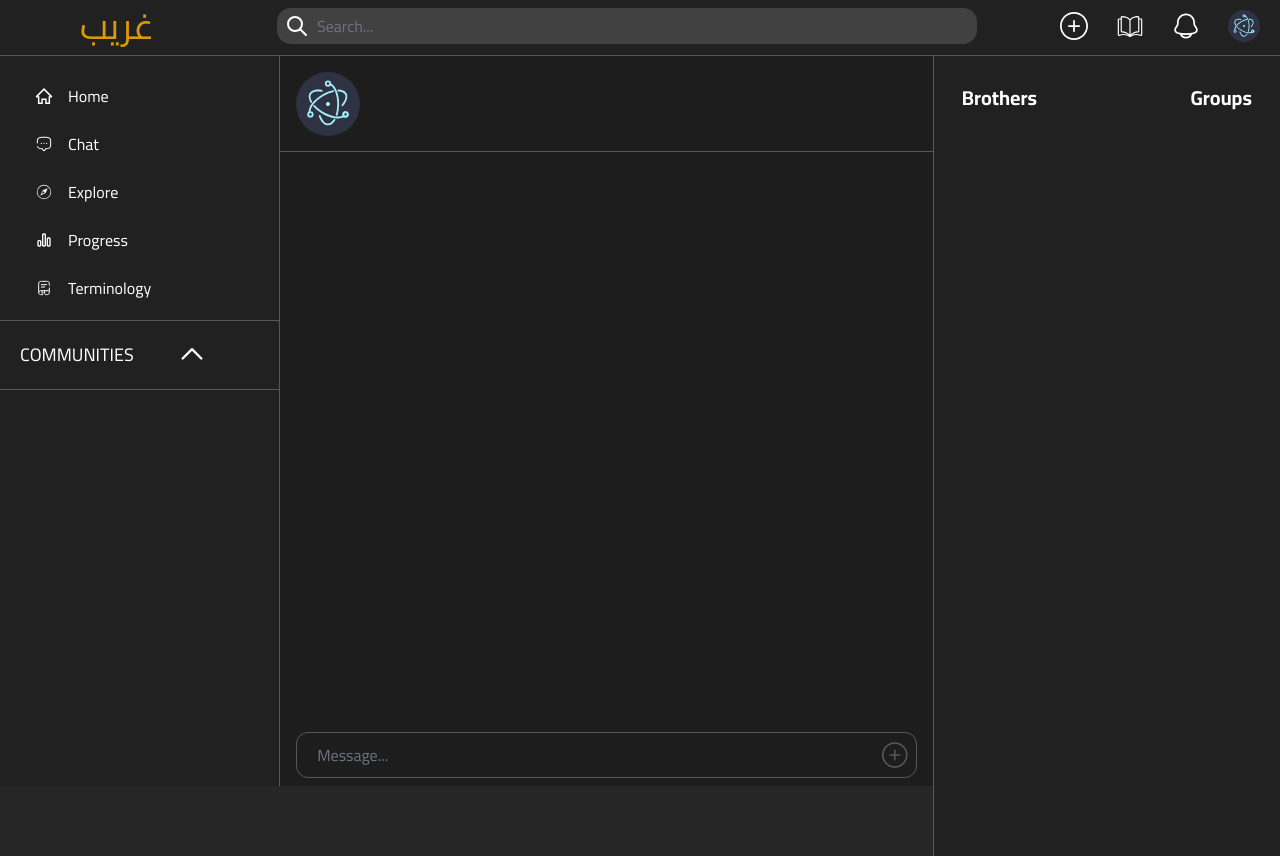
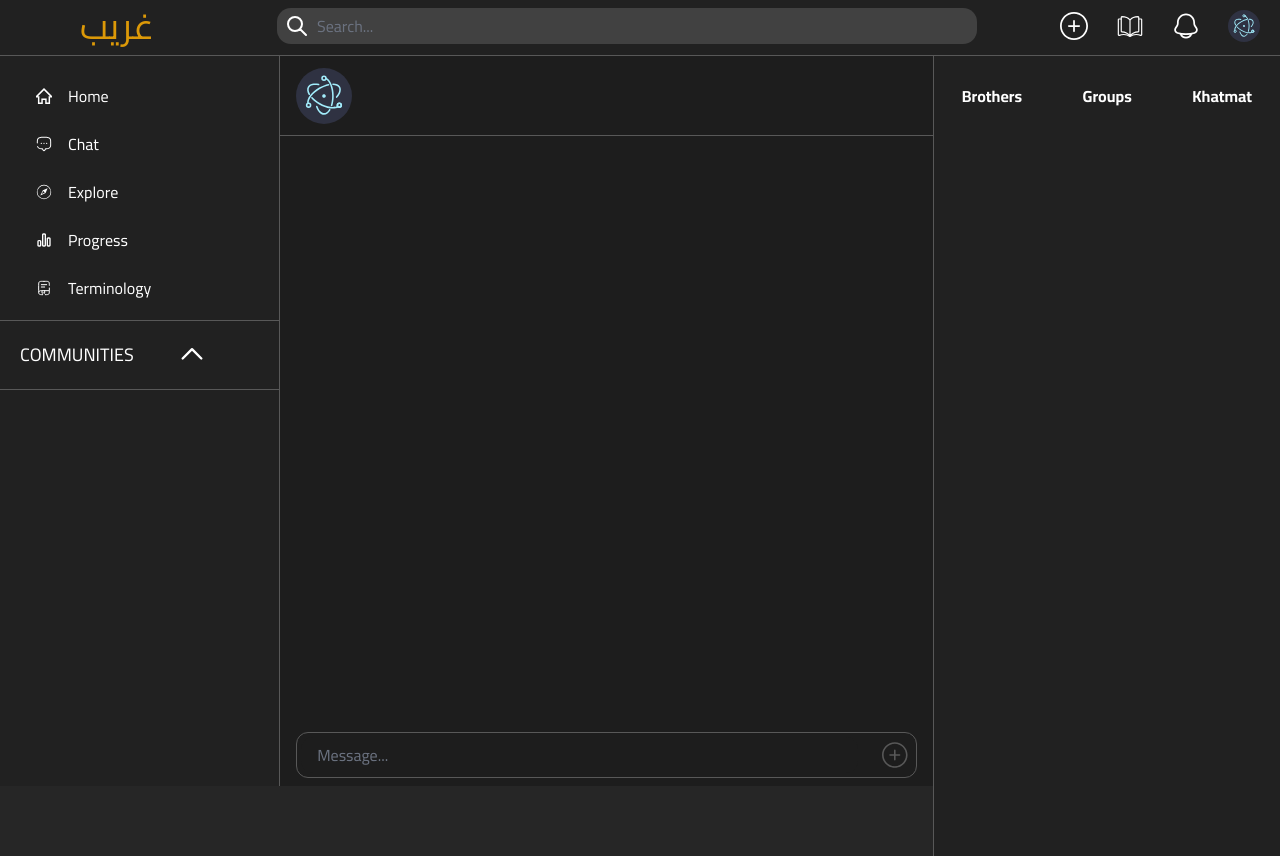
Before and after one commit to gharibPlatform/gharib-web, a Next.js app: page / in a window 1280 px wide. Built offline with nearby package versions, Linux system fonts and the light colour scheme.

Commit message:
adjustments

```diff
--- a/src/components/chat/ChatHeader.jsx
+++ b/src/components/chat/ChatHeader.jsx
@@ -2,9 +2,9 @@ import Image from "next/image"
 
 export default function ChatHeader({ Name }) {
     return(
-        <div class="h-24 border-b border-[var(--g-color)] flex p-4 items-center gap-4">
-            <Image src={"/electron.svg"} class="w-16 h-16 cursor-pointer" width={1} height={1} alt="accountImage" />
-            <h2  class="text-[var(--w-color)] text-2xl cursor-pointer">{ Name }</h2>
+        <div class="h-20 border-b border-[var(--g-color)] flex p-4 items-center gap-4">
+            <Image src={"/electron.svg"} class="w-14 h-14 cursor-pointer" width={1} height={1} alt="accountImage" />
+            <h2  class="text-[var(--w-color)] text-xl cursor-pointer">{ Name }</h2>
         </div>
     )
 }
--- a/src/components/chat/ChatLeftBar.jsx
+++ b/src/components/chat/ChatRightBar.jsx
@@ -2,8 +2,9 @@ import { useState } from "react";
 import ChatBrotherCard from "./ChatBrotherCard";
 import ChatBrotherSection from "./ChatBrothersSection";
 import ChatGroupsSection from "./ChatGroupsSection";
+import KhatmaSection from "./KhatmaSection";
 
-export default function ChatLeftBar({ changeNameHeader }) {
+export default function ChatRightBar({ changeNameHeader }) {
     const BLUE_COLOR = "#7575ff"
     const WHITE_COLOR = "#fff"
 
@@ -13,8 +14,10 @@ export default function ChatLeftBar({ changeNameHeader }) {
     const toggleBrotherBool = () => {
         setBrothersStyle(BLUE_COLOR);
         setGroupsStyle(WHITE_COLOR);
+        setKhatmaStyle(WHITE_COLOR);
         setBrothersBool(true);
         setGroupsBool(false);
+        setKhatmaBool(false);
     }
 
     const [groupsBool, setGroupsBool] = useState(false)
@@ -22,16 +25,33 @@ export default function ChatLeftBar({ changeNameHeader }) {
 
     const toggleGroupsBool = () => {
         setBrothersStyle(WHITE_COLOR);
+        setKhatmaStyle(WHITE_COLOR);
         setGroupsStyle(BLUE_COLOR);
         setGroupsBool(true);
         setBrothersBool(false);
+        setKhatmaBool(false);
+
     }
+
+    const [khatmaBool, setKhatmaBool] = useState(false)
+    const [khatmaStyle, setKhatmaStyle] = useState(WHITE_COLOR)
+
+    const toogleKhatmaBool = () => {
+        setBrothersStyle(WHITE_COLOR);
+        setGroupsStyle(WHITE_COLOR);
+        setKhatmaStyle(BLUE_COLOR);
+        setGroupsBool(false);
+        setBrothersBool(false);
+        setKhatmaBool(true);
+    }
+
 
     return(
         <div style={{width: "680px"}} class="border-l border-[var(--g-color)] bg-[var(--main-color)] h-screen">
             <div class="flex  p-7 gap-8 justify-between">
-                <div onClick={()=>toggleBrotherBool()} style={{color: `${brothersStyle}`}} class="cursor-pointer font-bold text-xl">Brothers</div>
-                <div onClick={()=>toggleGroupsBool()} style={{color: `${groupsStyle}`}} class="cursor-pointer font-bold text-xl">Groups</div>
+                <div onClick={()=>toggleBrotherBool()} style={{color: `${brothersStyle}`}} class="cursor-pointer font-bold text-l">Brothers</div>
+                <div onClick={()=>toggleGroupsBool()} style={{color: `${groupsStyle}`}} class="cursor-pointer font-bold text-l">Groups</div>
+                <div onClick={()=>toogleKhatmaBool()} style={{color: `${khatmaStyle}`}} class="cursor-pointer font-bold text-l">Khatmat</div>
             </div>
 
             <div >
@@ -44,6 +64,10 @@ export default function ChatLeftBar({ changeNameHeader }) {
                     <ChatGroupsSection changeNameHeader={changeNameHeader} /> : <div ></div>
                 }
 
+                {khatmaBool ?
+                    <KhatmaSection  /> : <div></div>
+                }
+
             </div>
 
         </div>
--- /dev/null
+++ b/src/components/chat/KhatmaSection.jsx
@@ -0,0 +1,7 @@
+export default function KhatmaSection(){
+    return(
+        <div >
+
+        </div>
+    )
+}
--- a/src/pages/Chat/index.jsx
+++ b/src/pages/Chat/index.jsx
@@ -1,7 +1,7 @@
 'use client'
 import Header from "@/components/common/header/Header";
 import SideBar from "@/components/common/sidebar/Sidebar";
-import ChatLeftBar from "@/components/chat/ChatLeftBar";
+import ChatRightBar from "@/components/chat/ChatRightBar";
 import "../../app/globals.css"
 import ChatContent from "@/components/chat/ChatContent";
 import { useState } from "react";
@@ -27,7 +27,7 @@ export default function ChatPage() {
             <div class="flex h-[var(--height)]">
                 <SideBar />
                 <ChatContent nameHeader={nameHeader} />
-                <ChatLeftBar changeNameHeader={changeNameHeader} />
+                <ChatRightBar changeNameHeader={changeNameHeader} />
             </div>
         </main>
     </>
```
